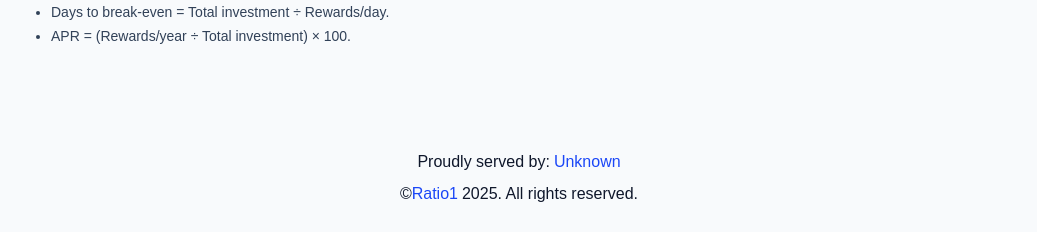
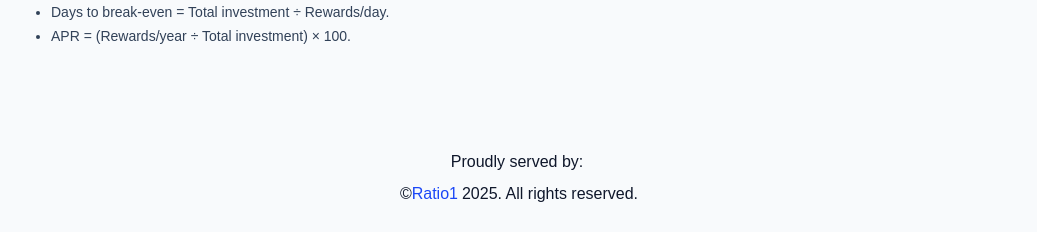
Before and after one commit to Ratio1/calculator, a Next.js app: page / in a window 1280 px wide. Shown: the part 2189-2421 px from the top of the page, without its empty margins (121-1158 px from the left). Built offline with nearby package versions, Linux system fonts and the light colour scheme; no server answers.

Commit message:
fix: changed EE_HOST_ID process

```diff
--- a/app/layout.tsx
+++ b/app/layout.tsx
@@ -2,8 +2,6 @@ import type { Metadata } from "next";
 import { Geist, Geist_Mono } from "next/font/google";
 import Navbar from "./components/Navbar";
 import "./globals.css";
-
-const hostId = process.env.EE_HOST_ID || "Unknown";
 
 const geistSans = Geist({
   variable: "--font-geist-sans",
@@ -102,7 +100,8 @@ export default function RootLayout({
         <Navbar />
         {children}
         <div className="flex flex-row justify-center items-center bg-slate-50 pb-2 pt-20 text-slate-900">
-          Proudly served by:<span className="accent ml-1">{hostId}</span>
+          Proudly served by:
+          <span className="accent ml-1">{process.env.EE_HOST_ID}</span>
         </div>
         <div className="flex flex-row justify-center items-center bg-slate-50 pb-20 text-slate-900">
           ©
```
